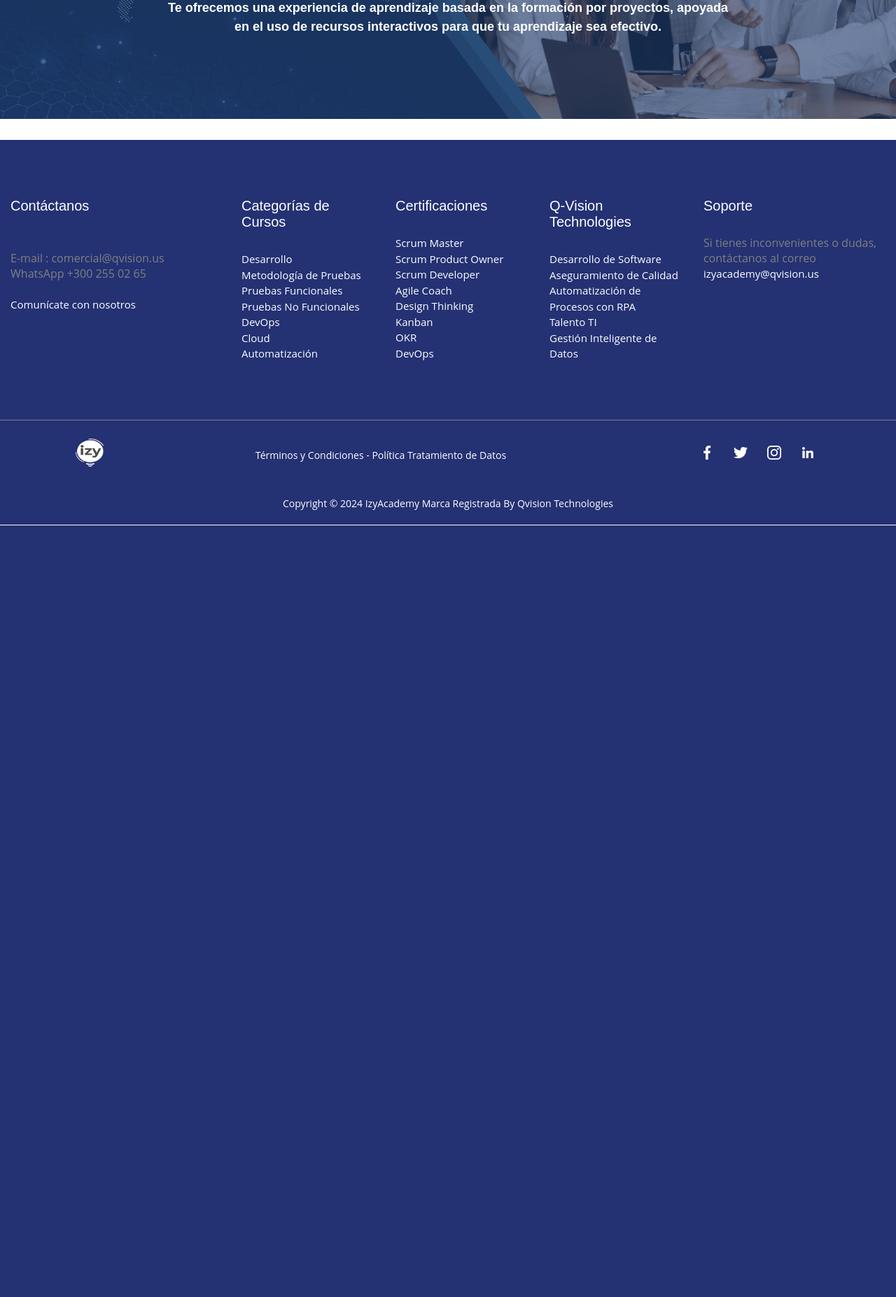
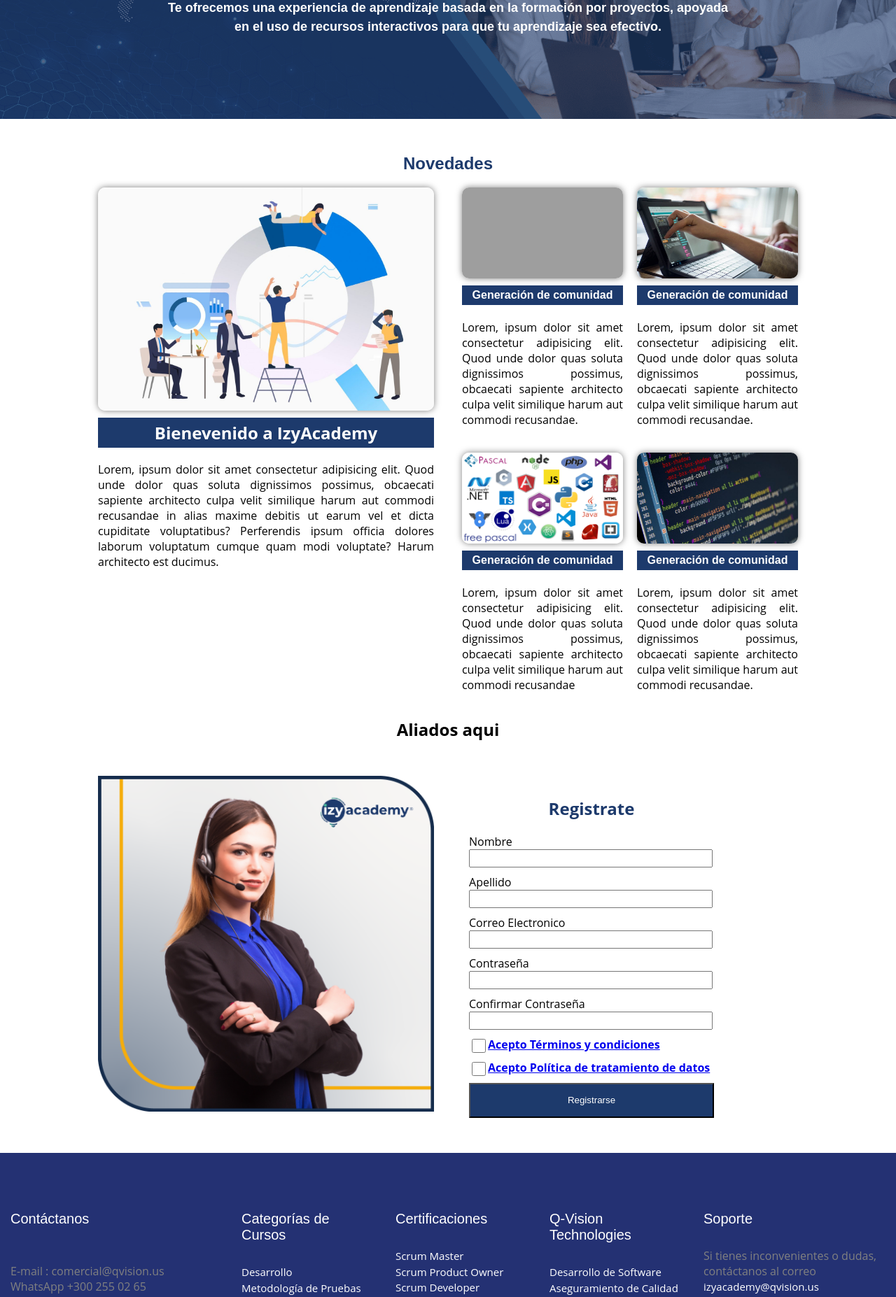
Before and after one commit to RoyerSMG/prueba-tecnica-QV, a PHP site: template web/views/inicio.php in a window 1280 px wide. Shown: the part 230-2084 px from the top of the page at 70% size. Before the commit the page ends 981 px from the top, so only its background shows below. Run offline with PHP 8.4, Linux system fonts and the light colour scheme; the template is opened without the code that fills it, so the values that code supplies are empty; some libraries are stand-ins or nearby versions; grey boxes are pictures that could not be loaded.

Commit message:
Cambios en el modelo, control, acciones para registrar usuario

```diff
--- a/web/views/inicio.php
+++ b/web/views/inicio.php
@@ -4,7 +4,104 @@
 
 <body>
     <?php require_once "web/views/layouts/header.php" ?>
+    <section class="container-section">
+        <div class="contenido-section">
+            <div>
+                <h1>Novedades</h1>
+            </div>
+            <div class="novedades">
+                <div class="primera-columna">
+                    <div class="primera-novedad">
+                        <img src="assets/img/novedad1.jpg" alt="novedad1">
+                        <h2>Bienevenido a IzyAcademy</h2>
+                        <p>Lorem, ipsum dolor sit amet consectetur adipisicing elit. Quod unde dolor quas soluta
+                            dignissimos possimus, obcaecati sapiente architecto culpa velit similique harum aut commodi
+                            recusandae in alias maxime debitis ut earum vel et dicta cupiditate voluptatibus? Perferendis
+                            ipsum officia dolores laborum voluptatum cumque quam modi voluptate? Harum architecto est ducimus.</p>
+                    </div>
+                </div>
+                <div class="segunda-columna">
+                    <div class="segunda-novedad">
+                        <img src="assets/img/novedad2.jpg" alt="novedad2">
+                        <h4>Generación de comunidad</h4>
+                        <p>Lorem, ipsum dolor sit amet consectetur adipisicing elit. Quod unde dolor quas soluta
+                            dignissimos possimus, obcaecati sapiente architecto culpa velit similique harum aut commodi
+                            recusandae.</p>
+                    </div>
+                    <div class="tercera-novedad">
+                        <img src="assets/img/novedad3.jpg" alt="novedad2">
+                        <h4>Generación de comunidad</h4>
+                        <p>Lorem, ipsum dolor sit amet consectetur adipisicing elit. Quod unde dolor quas soluta
+                            dignissimos possimus, obcaecati sapiente architecto culpa velit similique harum aut commodi
+                            recusandae.</p>
+                    </div>
+                    <div class="cuarta-novedad">
+                        <img src="assets/img/novedad4.jpg" alt="novedad2">
+                        <h4>Generación de comunidad</h4>
+                        <p>Lorem, ipsum dolor sit amet consectetur adipisicing elit. Quod unde dolor quas soluta
+                            dignissimos possimus, obcaecati sapiente architecto culpa velit similique harum aut commodi
+                            recusandae</p>
+                    </div>
+                    <div class="quinta-novedad">
+                        <img src="assets/img/novedad5.jpg" alt="novedad2">
+                        <h4>Generación de comunidad</h4>
+                        <p>Lorem, ipsum dolor sit amet consectetur adipisicing elit. Quod unde dolor quas soluta
+                            dignissimos possimus, obcaecati sapiente architecto culpa velit similique harum aut commodi
+                            recusandae.</p>
+                    </div>
+                </div>
+            </div>
+        </div>
+    </section>
+    <section>
+        <div><h1 style="text-align: center;">Aliados aqui</h1></div>
+    </section>
+    <section class="container-section">
+        <div class="contenido">
+            <div class="registro">
+                <div class="img">
+                    <div class="container-img">
+                        <img src="assets/img/form1.png" alt="">
+                    </div>
+                </div>
+                <div class="formulario">
+                    <div class="container-formulario">
+                        <form action="web/actions/actionRegistrarUsuario" method="POST">
+                            <h1 style="text-align: center; color: #1D3A6C;" >Registrate</h1>
+                            <div>
+                                <label for="nombre">Nombre</label>
+                                <input class="formu-input" type="text" id="nombre" name="nombre">
+                            </div>
+                            <div>
+                                <label for="apellido">Apellido</label>
+                                <input class="formu-input" type="text" id="apellido" name="apellido">
+                            </div>
+                            <div>
+                                <label for="correo">Correo Electronico</label>
+                                <input class="formu-input" type="text" id="correo" name="correo">
+                            </div>
+                            <div>
+                                <label for="password">Contraseña</label>
+                                <input class="formu-input" type="text" id="password" name="password">
+                            </div>
+                            <div>
+                                <label for="confirmar_password">Confirmar Contraseña</label>
+                                <input class="formu-input" type="text" id="confirmar_password" name="confirmar_password">
+                            </div>
+                            <div class="checkbox">
+                                <input type="checkbox" id="checkbox"><strong><a href="https://izyacademy.com/mod/page/view.php?id=3181">Acepto Términos y condiciones</a></strong>
+                            </div>
+                            <div class="checkbox">
+                                <input type="checkbox" id="checkbox1"><strong><a href="https://izyacademy.com/mod/page/view.php?id=3682" >Acepto Política de tratamiento de datos</a></strong>
+                            </div>
 
+                            <input type="submit" value="Registrarse" class="boton-registrarse" id="">
+                        </form>
+                    </div>
+                </div>
+            </div>
+        </div>
+    </section>
     <?php require_once "web/views/layouts/footer.php" ?>
     <?php require_once "web/views/layouts/scripts.php" ?>
 </body>
```
Also changed, not shown: controllers/usuariosControl.class.php (+3 -7 lines), models/usuariosModelo.class.php (+0 -20 lines), web/actions/actionRegistrarUsuario.class.php (+2 -13 lines).
